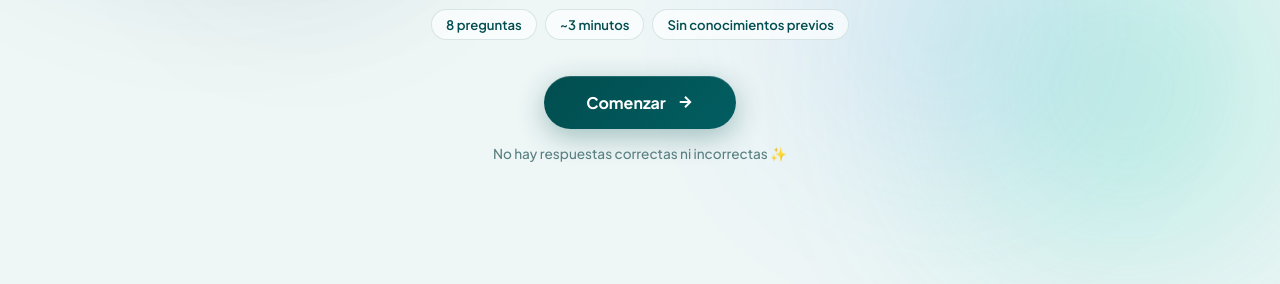
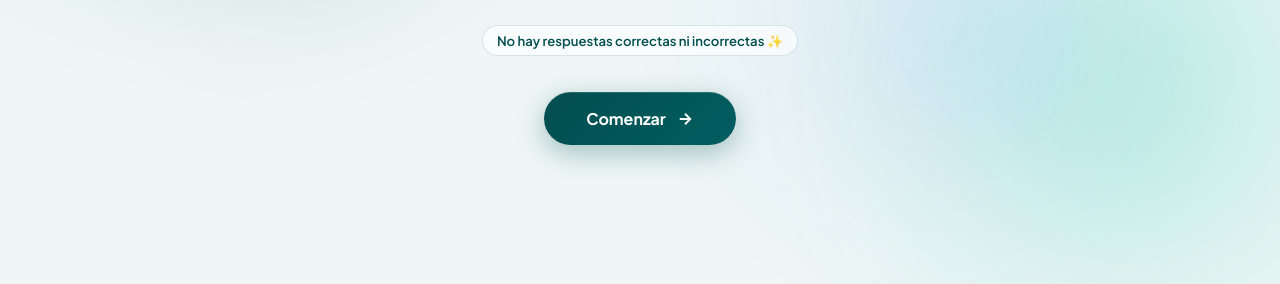
Before and after one commit to malesgz/perfil-tecnologico-ipf, a plain HTML site: page index.html in a window 1280 px wide. Shown: the part 516-800 px from the top of the page. Drawn offline with Linux system fonts and the light colour scheme.

Commit message:
Modificaciones

```diff
--- a/index.html
+++ b/index.html
@@ -34,15 +34,12 @@
         Conocé qué área de la tecnología se relaciona más con tu forma de pensar, crear y resolver problemas.
       </p>
       <div class="welcome-chips">
-        <span class="chip">8 preguntas</span>
-        <span class="chip">~3 minutos</span>
-        <span class="chip">Sin conocimientos previos</span>
+        <span class="chip">No hay respuestas correctas ni incorrectas ✨</span>
       </div>
       <button class="btn-primary" id="btn-start" aria-label="Comenzar la actividad">
         <span>Comenzar</span>
         <svg viewBox="0 0 24 24" fill="none" stroke="currentColor" stroke-width="2.5" aria-hidden="true"><path d="M5 12h14M12 5l7 7-7 7"/></svg>
       </button>
-      <p class="welcome-note">No hay respuestas correctas ni incorrectas ✨</p>
     </div>
   </section>
 
```
